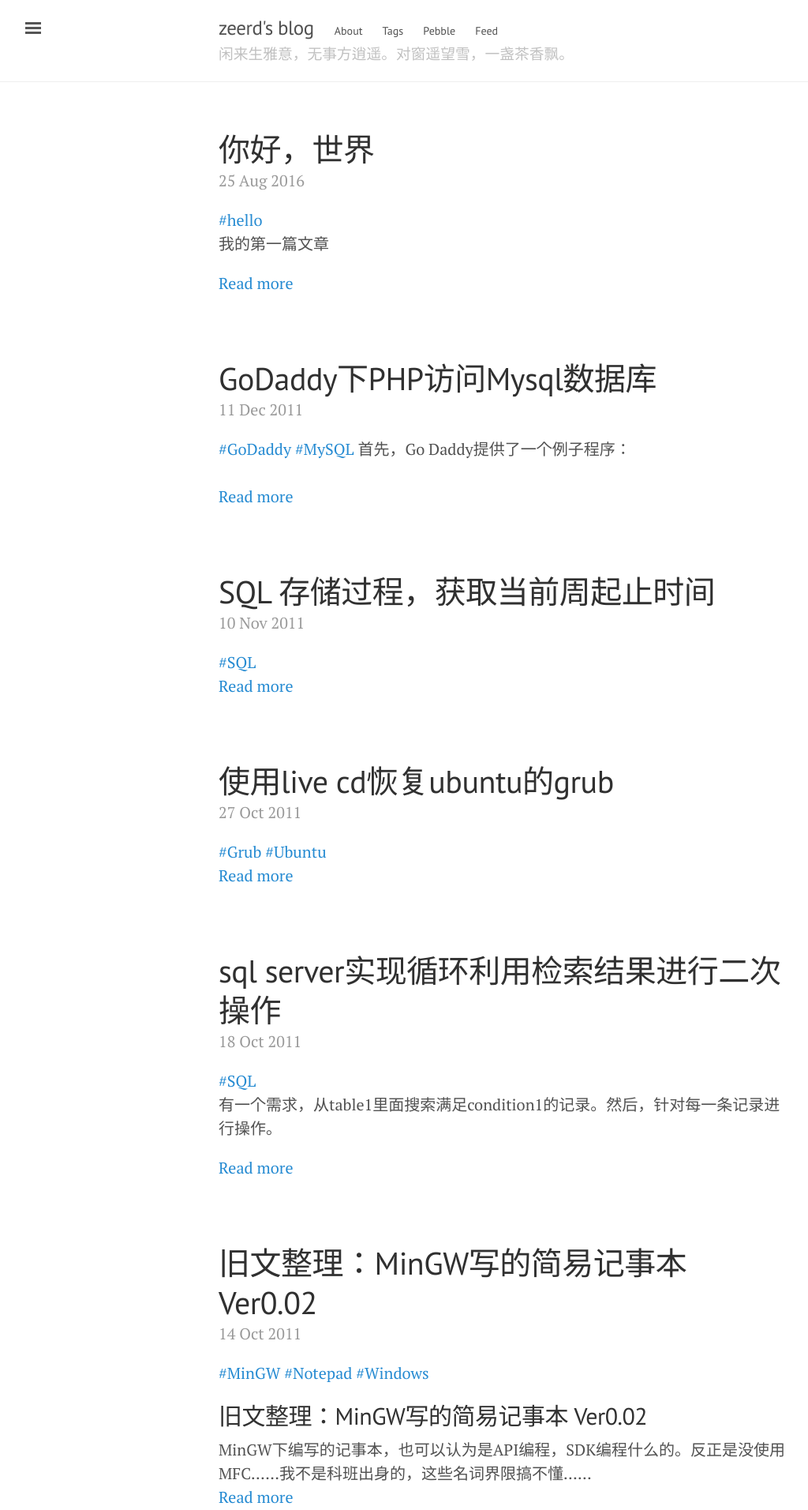
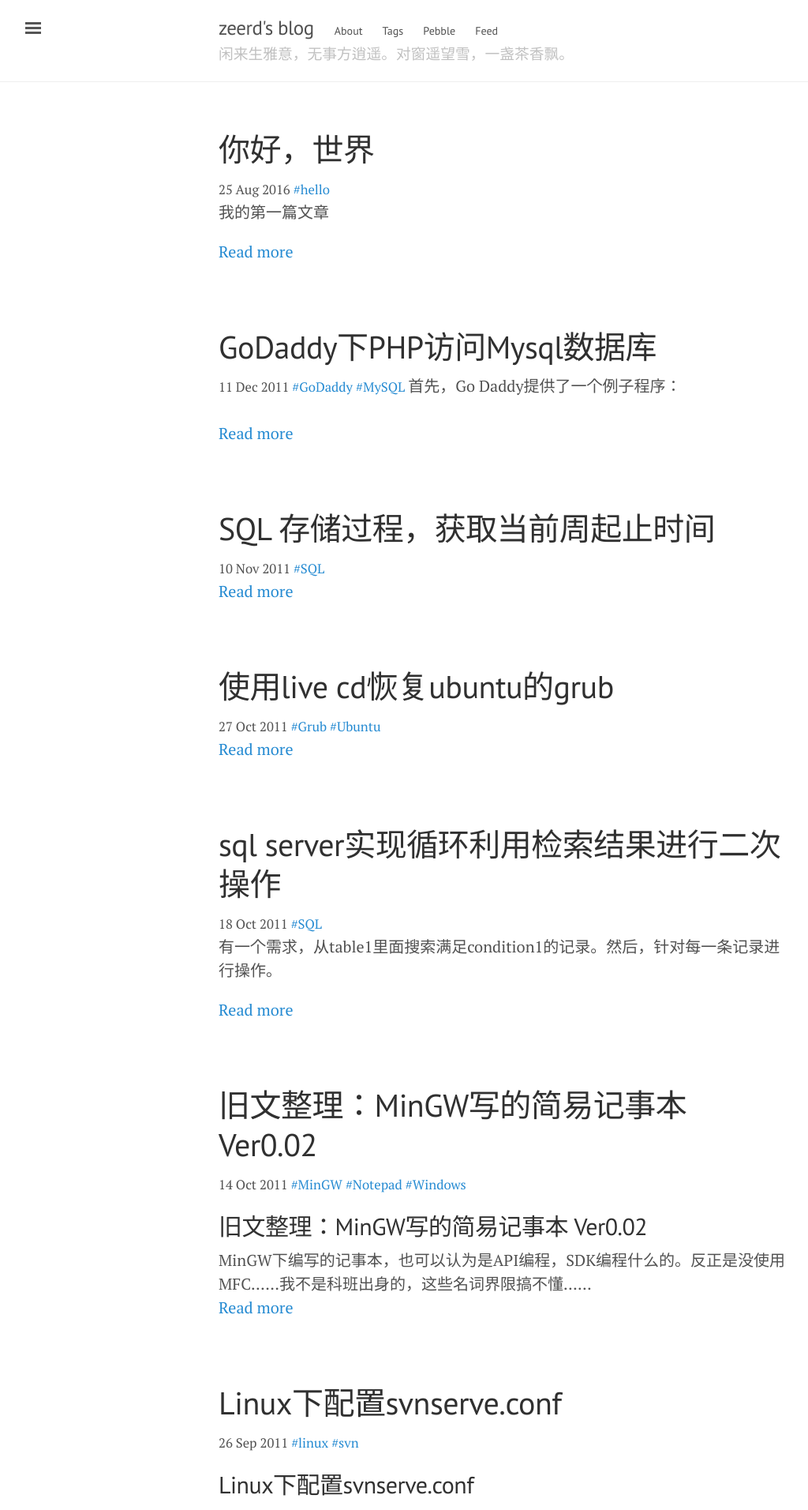
Before and after one commit to zeerd/zeerd.github.io, a Jekyll site: the page built from index.html, in a window 1280 px wide. Shown: the top 1912 px of the page at 79% size, without its empty margins (3-1027 px from the left). Built offline with Jekyll 4.4.1, drawn with Linux system fonts in a browser that asks for light colours; the list of posts is cut into pages by our own code.

Commit message:
Update index.html

```diff
--- a/index.html
+++ b/index.html
@@ -12,8 +12,9 @@ title: Home
       </a>
     </h1>
 
-    <time datetime="{{ post.date | date_to_xmlschema }}" class="post-date">{{ post.date | date_to_string }}</time>
-    {% include tagsforpost.html tags=post.tags %}
+    <!-- <time datetime="{{ post.date | date_to_xmlschema }}" class="post-date">{{ post.date | date_to_string }}</time> -->
+    <small>{{ post.date | date_to_string }} {% include tagsforpost.html tags=post.tags %}</small>
+
 
       {{ post.excerpt }}
       {% capture content_words %}
```
